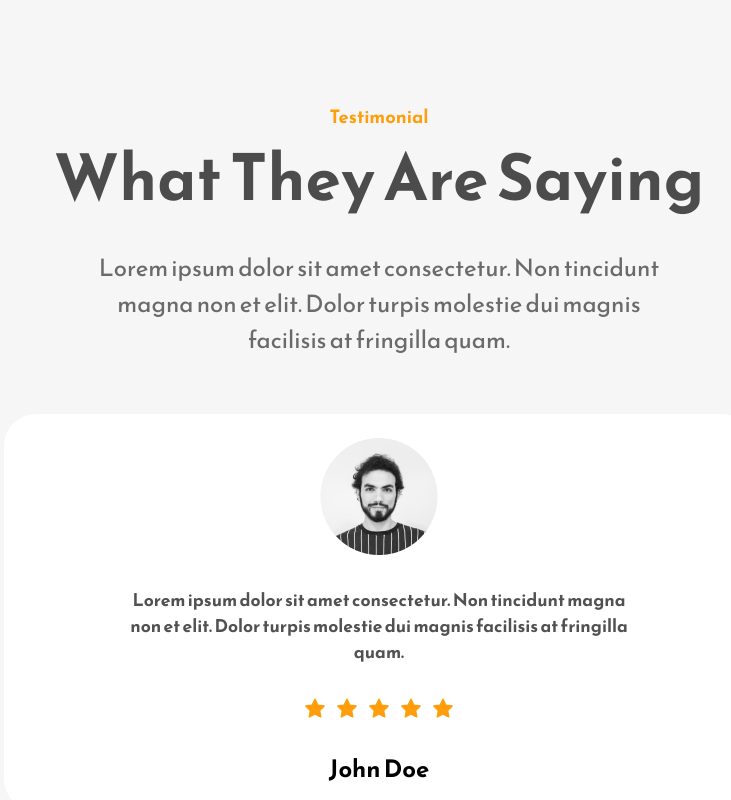
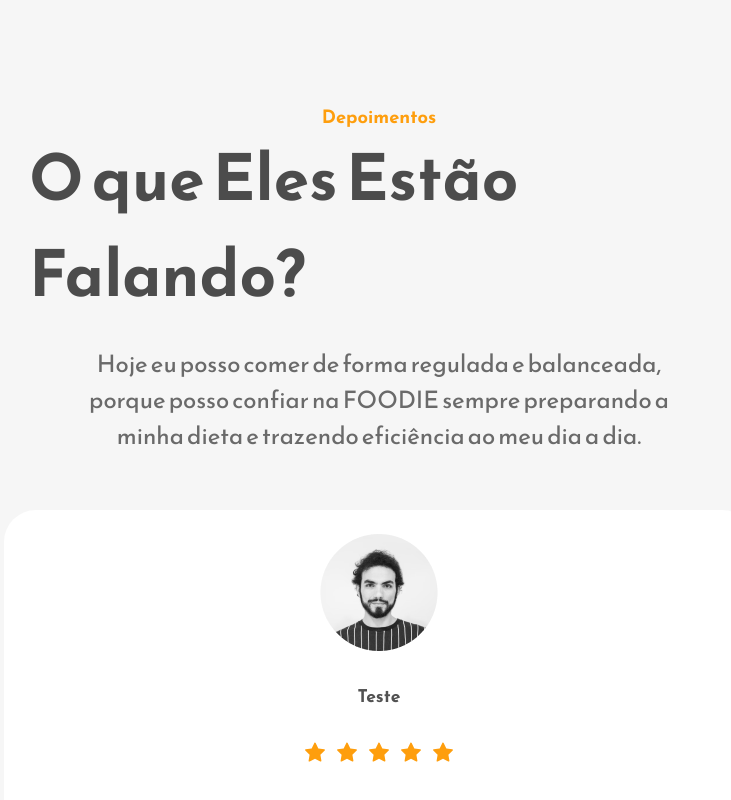
Before and after one commit to gabrielAraujoUni9/Projeto-website, a React (Create React App) app: page / in a window 1280 px wide. Shown: the part 2920-3720 px from the top of the page, without its empty margins (261-992 px from the left). Built offline with nearby package versions, Linux system fonts and the light colour scheme.

Commit message:
Update Testimonial.js

```diff
--- a/src/Components/Testimonial.js
+++ b/src/Components/Testimonial.js
@@ -6,18 +6,16 @@ const Testimonial = () => {
   return (
     <div className="work-section-wrapper">
       <div className="work-section-top">
-        <p className="primary-subheading">Testimonial</p>
-        <h1 className="primary-heading">What They Are Saying</h1>
+        <p className="primary-subheading">Depoimentos</p>
+        <h1 className="primary-heading">O que Eles Estão Falando?</h1>
         <p className="primary-text">
-          Lorem ipsum dolor sit amet consectetur. Non tincidunt magna non et
-          elit. Dolor turpis molestie dui magnis facilisis at fringilla quam.
+          Hoje eu posso comer de forma regulada e balanceada, porque posso confiar na FOODIE sempre preparando a minha dieta e trazendo eficiência ao meu dia a dia.
         </p>
       </div>
       <div className="testimonial-section-bottom">
         <img src={ProfilePic} alt="" />
         <p>
-          Lorem ipsum dolor sit amet consectetur. Non tincidunt magna non et
-          elit. Dolor turpis molestie dui magnis facilisis at fringilla quam.
+          Teste
         </p>
         <div className="testimonials-stars-container">
           <AiFillStar />
@@ -26,7 +24,7 @@ const Testimonial = () => {
           <AiFillStar />
           <AiFillStar />
         </div>
-        <h2>John Doe</h2>
+        <h2>Lucas Barros</h2>
       </div>
     </div>
   );
```
